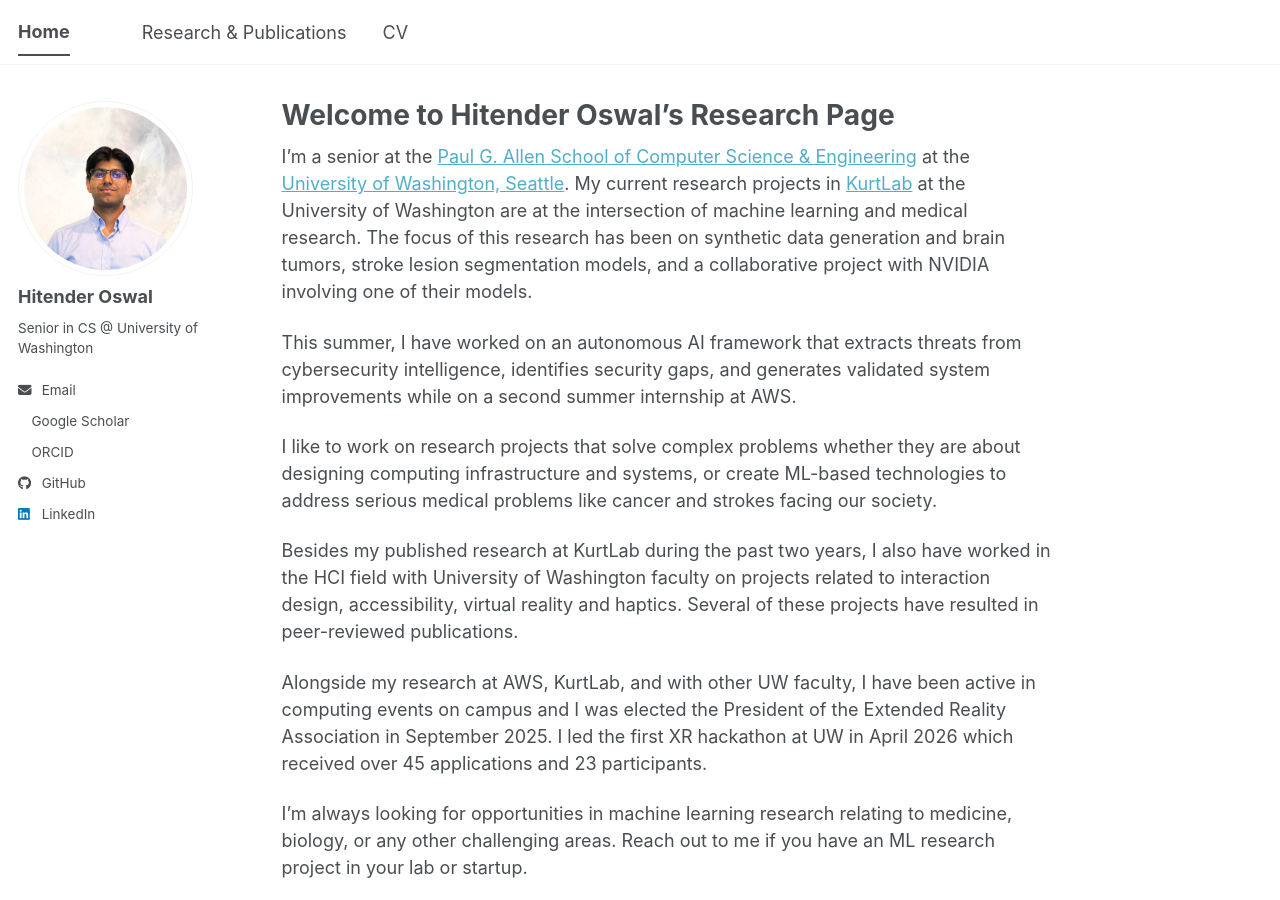
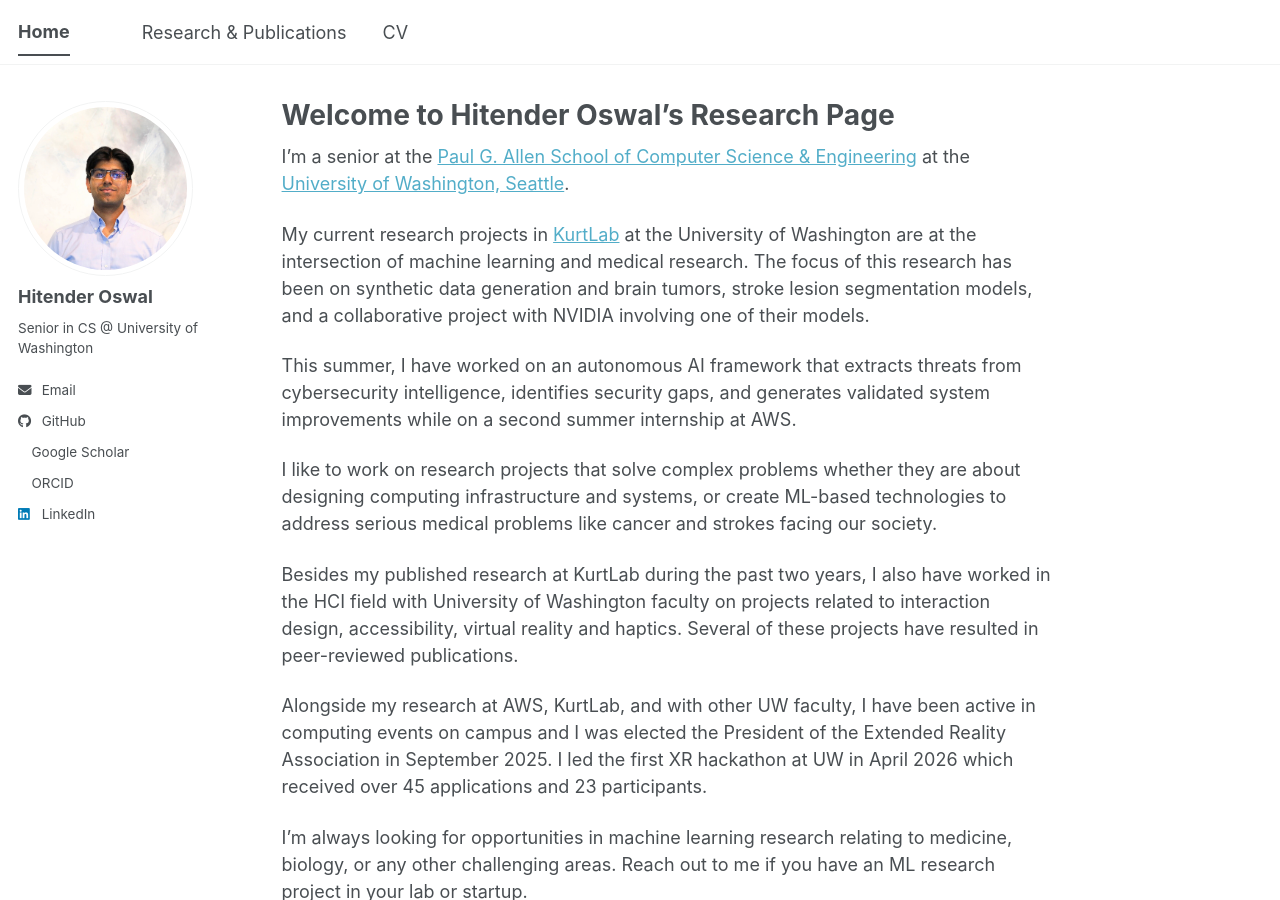
Before and after one commit to HitenderOswal/HitenderOswal.github.io, a Jekyll site: the page built from _pages/about.md, in a window 1280 px wide and 900 px high. Built offline with Jekyll 4.4.1, drawn with Linux system fonts in a browser that asks for light colours; a style sheet for code colours, icons or effects is not loaded.

Commit message:
Move GitHub link below email in sidebar

```diff
--- a/_includes/author-profile.html
+++ b/_includes/author-profile.html
@@ -35,6 +35,9 @@
       {% endif %}
       {% if author.email %}
         <li><a href="mailto:{{ author.email }}"><i class="fas fa-fw fa-envelope icon-pad-right" aria-hidden="true"></i>{{ site.data.ui-text[site.locale].email_label | default: "Email" }}</a></li>
+      {% endif %}
+      {% if author.github %}
+        <li><a href="https://github.com/{{ author.github }}"><i class="fab fa-fw fa-github icon-pad-right" aria-hidden="true"></i>GitHub</a></li>
       {% endif %}
 
       <!-- Font Awesome and Academicons icons / Academic websites -->
@@ -85,9 +88,7 @@
       {% if author.dribbble %}
         <li><a href="https://dribbble.com/{{ author.dribbble }}"><i class="fab fa-fw fa-dribbble icon-pad-right" aria-hidden="true"></i>Dribbble</a></li>
       {% endif %}
-      {% if author.github %}
-        <li><a href="https://github.com/{{ author.github }}"><i class="fab fa-fw fa-github icon-pad-right" aria-hidden="true"></i>GitHub</a></li>
-      {% endif %}
+
       {% if author.kaggle %}
         <li><a href="https://kaggle.com/{{ author.kaggle }}"><i class="fab fa-fw fa-kaggle icon-pad-right" aria-hidden="true"></i>Kaggle</a></li>
       {% endif %}
--- a/_pages/about.md
+++ b/_pages/about.md
@@ -7,7 +7,9 @@ redirect_from:
   - /about.html
 ---
 
-I'm a senior at the [Paul G. Allen School of Computer Science & Engineering](https://www.cs.washington.edu/) at the [University of Washington, Seattle](https://www.washington.edu/). My current research projects in [KurtLab](https://www.kurtlab.com/) at the University of Washington are at the intersection of machine learning and medical research. The focus of this research has been on synthetic data generation and brain tumors, stroke lesion segmentation models, and a collaborative project with NVIDIA involving one of their models.
+I'm a senior at the [Paul G. Allen School of Computer Science & Engineering](https://www.cs.washington.edu/) at the [University of Washington, Seattle](https://www.washington.edu/).
+
+My current research projects in [KurtLab](https://www.kurtlab.com/) at the University of Washington are at the intersection of machine learning and medical research. The focus of this research has been on synthetic data generation and brain tumors, stroke lesion segmentation models, and a collaborative project with NVIDIA involving one of their models.
 
 This summer, I have worked on an autonomous AI framework that extracts threats from cybersecurity intelligence, identifies security gaps, and generates validated system improvements while on a second summer internship at AWS.
 
```
